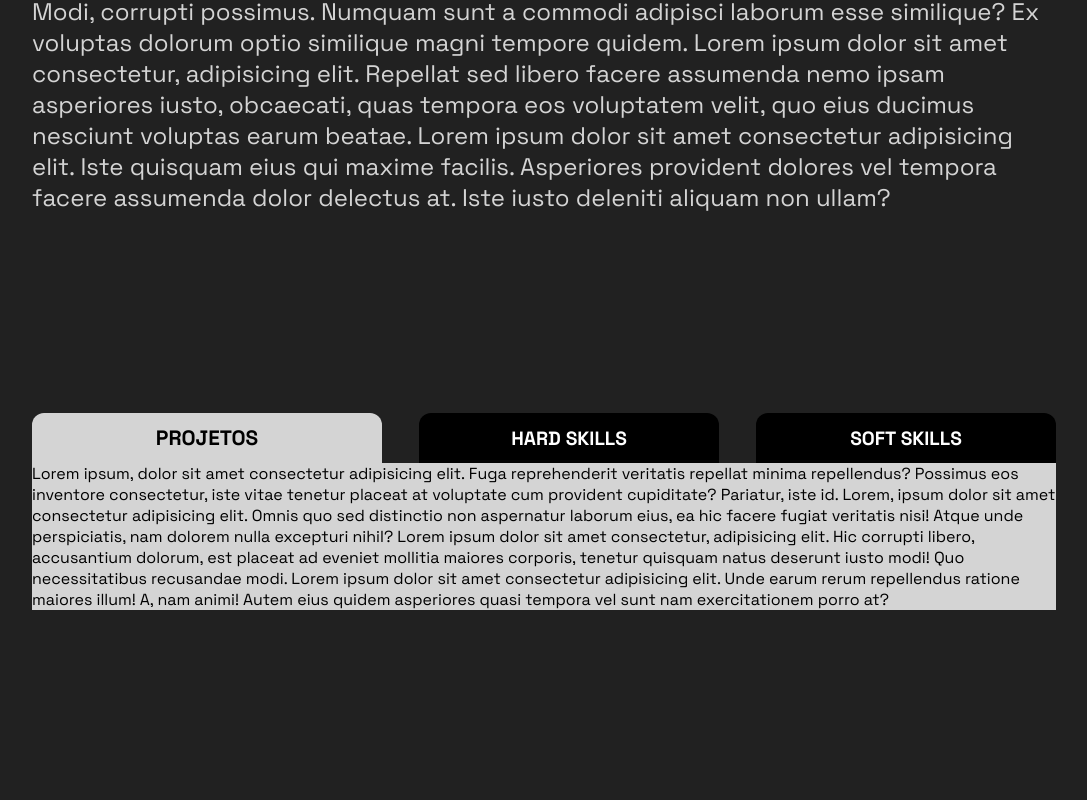
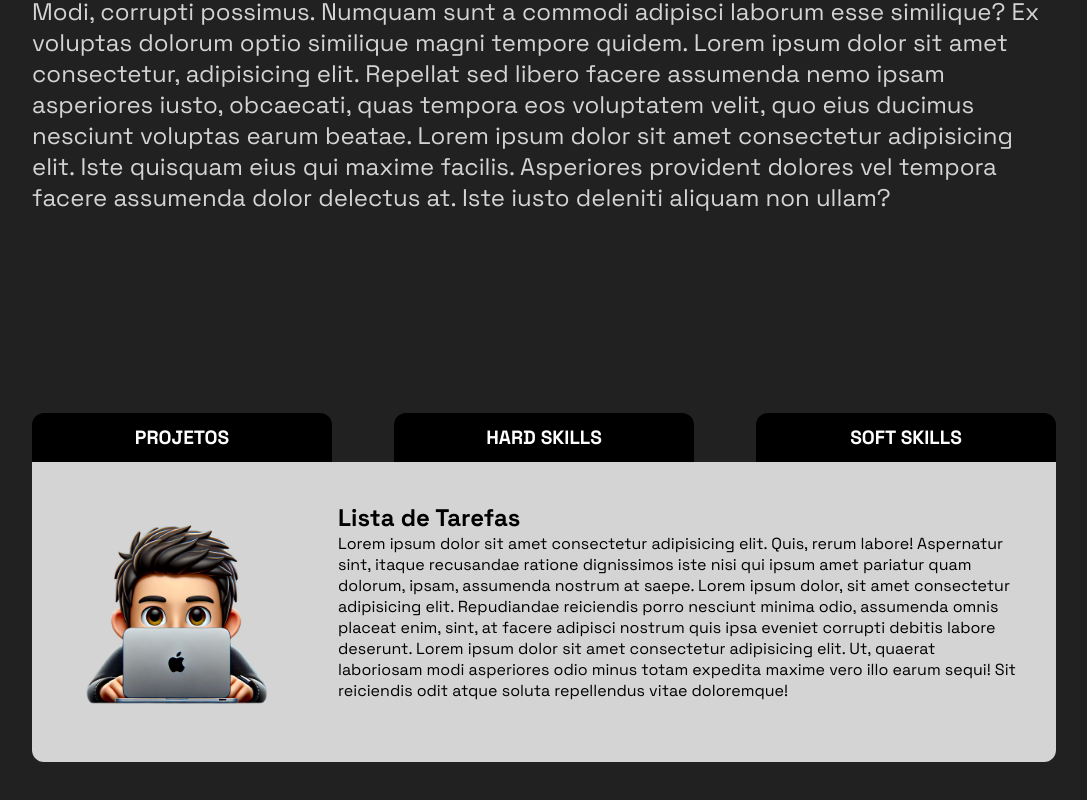
Before and after one commit to RaphaVBueno/portfolio, a Next.js app: page / in a window 1280 px wide. Shown: the part 1185-1985 px from the top of the page, without its empty margins (96-1183 px from the left). Built offline with nearby package versions, Linux system fonts and the light colour scheme.

Commit message:
caixa de informações dos projetos,e softskills arrumadas

```diff
--- a/src/app/page.module.css
+++ b/src/app/page.module.css
@@ -106,25 +106,55 @@
   justify-content: space-between;
 }
 
-.content {
+.projects {
+  padding: 40px;
   background-color: #d4d4d4;
+  display: flex;
+  flex-direction: column;
+  border-radius: 0 0 12px 12px;
 }
 
-.content > p {
+.projects > div {
+  display: grid;
+  grid-template-columns: 1fr 3fr;
+}
+
+.projectsImage {
+  display: flex;
+  justify-content: left;
+  align-items: center;
+}
+
+.projectsText {
+  display: flex;
+  flex-direction: column;
+  align-items: flex-start;
+  padding-left: 30px;
+}
+
+.projectsText > h1 {
   color: black;
 }
 
-.menuButton1 {
+.projectsText > p {
+  color: black;
+}
+
+.softSkills {
+  padding: 40px;
   background-color: #d4d4d4;
+  border-radius: 0 0 12px 12px;
+}
+
+.softSkills > ul {
+  columns: 2;
+  list-style-position: inside;
+}
+
+.softSkills > ul > li {
   color: black;
-  width: 350px;
-  padding: 12px 10px;
-  border-radius: 12px 12px 0 0;
-  font-size: 1.3rem;
-  font-weight: bold;
-  cursor: pointer;
-  border: none;
-  text-transform: uppercase;
+  font-size: 1.5rem;
+  margin-bottom: 10px;
 }
 
 .menuButton {
--- a/src/app/page.tsx
+++ b/src/app/page.tsx
@@ -2,8 +2,13 @@
 
 import Image from 'next/image'
 import styles from './page.module.css'
+import { useState } from 'react'
 
 export default function Home() {
+  const [showProjects, setShowProjects] = useState(true)
+  const [showSkills, setShowSkills] = useState(false)
+  const [showhardSkills, setShowhardSkills] = useState(false)
+
   return (
     <div>
       <header className={styles.header}>
@@ -49,28 +54,88 @@ export default function Home() {
         </section>
         <section className={styles.section2}>
           <div className={styles.menu}>
-            <button className={styles.menuButton1}>Projetos</button>
-            <button className={styles.menuButton}>hard skills</button>
-            <button className={styles.menuButton}>soft skills</button>
+            <button
+              className={styles.menuButton}
+              onClick={() => (
+                setShowProjects(true),
+                setShowSkills(false),
+                setShowhardSkills(false)
+              )}
+            >
+              Projetos
+            </button>
+            <button
+              className={styles.menuButton}
+              onClick={() => (
+                setShowProjects(false),
+                setShowSkills(false),
+                setShowhardSkills(true)
+              )}
+            >
+              hard skills
+            </button>
+            <button
+              className={styles.menuButton}
+              onClick={() => (
+                setShowProjects(false),
+                setShowSkills(true),
+                setShowhardSkills(false)
+              )}
+            >
+              soft skills
+            </button>
           </div>
-          <div className={styles.content}>
-            <p>
-              Lorem ipsum, dolor sit amet consectetur adipisicing elit. Fuga
-              reprehenderit veritatis repellat minima repellendus? Possimus eos
-              inventore consectetur, iste vitae tenetur placeat at voluptate cum
-              provident cupiditate? Pariatur, iste id. Lorem, ipsum dolor sit
-              amet consectetur adipisicing elit. Omnis quo sed distinctio non
-              aspernatur laborum eius, ea hic facere fugiat veritatis nisi!
-              Atque unde perspiciatis, nam dolorem nulla excepturi nihil? Lorem
-              ipsum dolor sit amet consectetur, adipisicing elit. Hic corrupti
-              libero, accusantium dolorum, est placeat ad eveniet mollitia
-              maiores corporis, tenetur quisquam natus deserunt iusto modi! Quo
-              necessitatibus recusandae modi. Lorem ipsum dolor sit amet
-              consectetur adipisicing elit. Unde earum rerum repellendus ratione
-              maiores illum! A, nam animi! Autem eius quidem asperiores quasi
-              tempora vel sunt nam exercitationem porro at?
-            </p>
-          </div>
+          {showProjects && (
+            <div className={styles.projects}>
+              <div>
+                <div className={styles.projectsImage}>
+                  <Image
+                    src="/avatar.png"
+                    alt="meu avatar"
+                    width={200}
+                    height={200}
+                  />
+                </div>
+                <div className={styles.projectsText}>
+                  <h1>Lista de Tarefas</h1>
+                  <p>
+                    Lorem ipsum dolor sit amet consectetur adipisicing elit.
+                    Quis, rerum labore! Aspernatur sint, itaque recusandae
+                    ratione dignissimos iste nisi qui ipsum amet pariatur quam
+                    dolorum, ipsam, assumenda nostrum at saepe. Lorem ipsum
+                    dolor, sit amet consectetur adipisicing elit. Repudiandae
+                    reiciendis porro nesciunt minima odio, assumenda omnis
+                    placeat enim, sint, at facere adipisci nostrum quis ipsa
+                    eveniet corrupti debitis labore deserunt. Lorem ipsum dolor
+                    sit amet consectetur adipisicing elit. Ut, quaerat
+                    laboriosam modi asperiores odio minus totam expedita maxime
+                    vero illo earum sequi! Sit reiciendis odit atque soluta
+                    repellendus vitae doloremque!
+                  </p>
+                  <div>
+                    link github, link projeto online, quem sabe colocar os icons
+                    das tecnologias utilizadas
+                  </div>
+                </div>
+              </div>
+            </div>
+          )}
+          {showSkills && (
+            <div className={styles.softSkills}>
+              <ul>
+                <li>Liderança</li>
+                <li>Resolução de problemas</li>
+                <li>Trabalho em equipe</li>
+                <li>Comunicação eficaz</li>
+                <li>Eficiente</li>
+                <li>Facilidade para aprender</li>
+                <li>Comprometimento</li>
+                <li>blabalbalablablba</li>
+                <li>blabalbalablablablab</li>
+              </ul>
+            </div>
+          )}
+          {showhardSkills && <div className={styles.hardSkills}></div>}
         </section>
       </main>
       <footer></footer>
```
